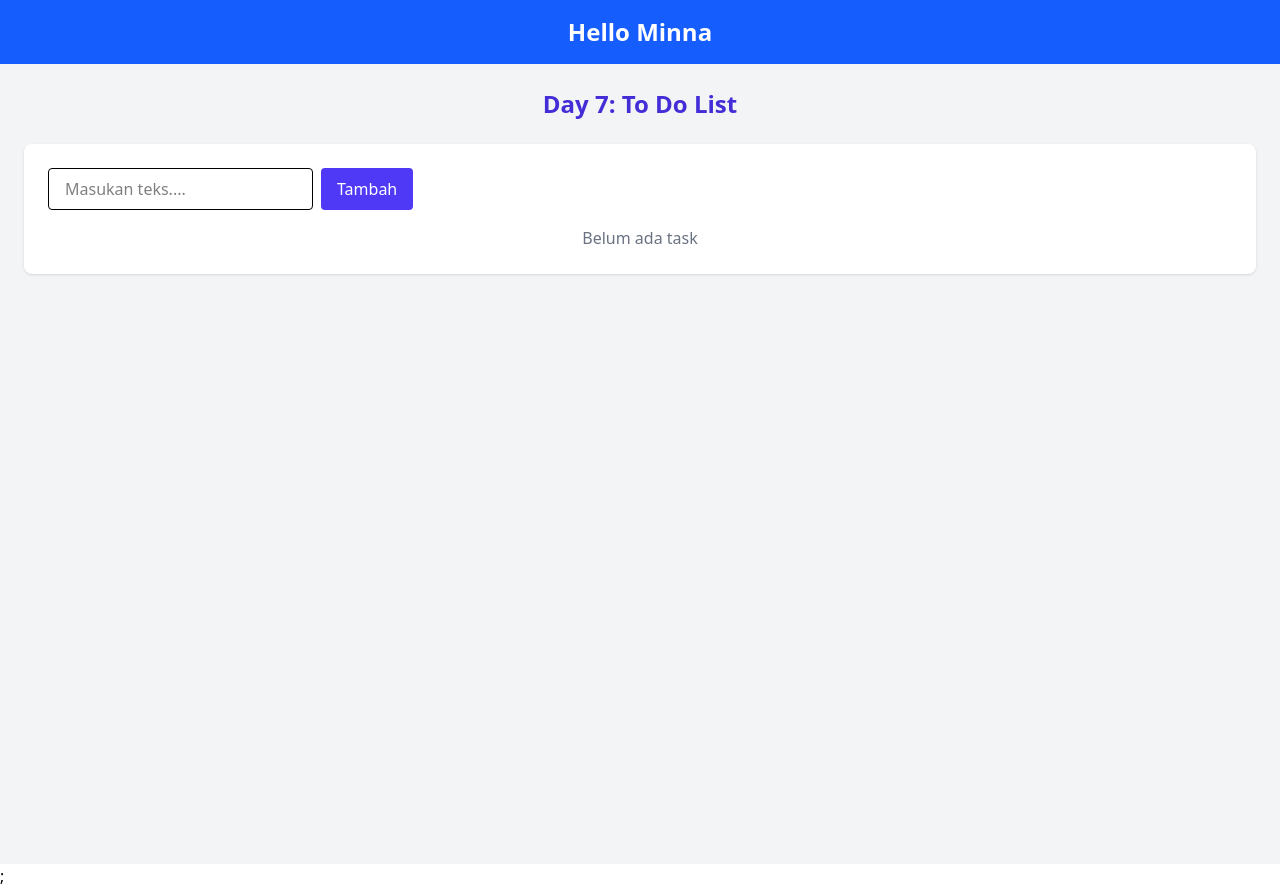
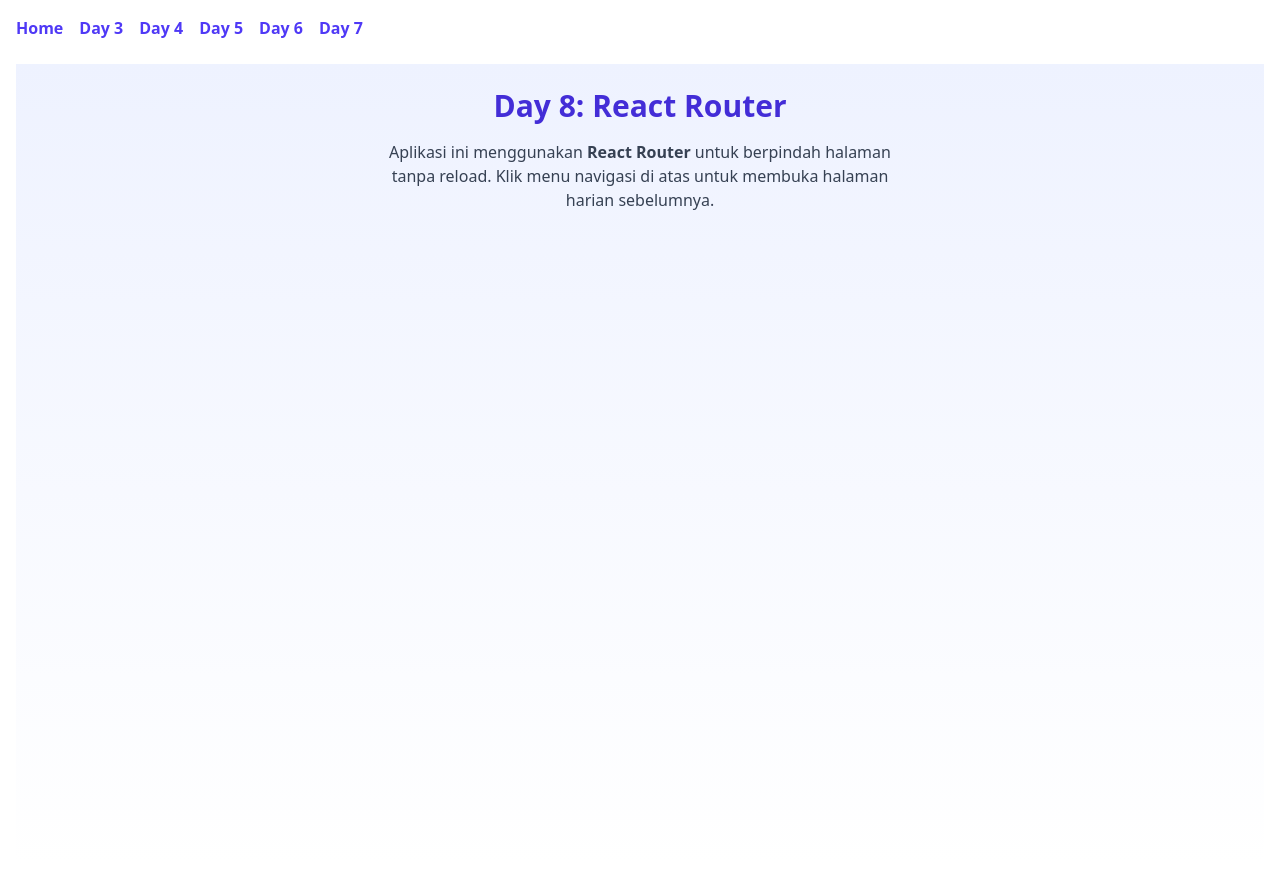
Before and after one commit to FakhriHH/one-day-one-react, a React (Vite) app: page / in a window 1280 px wide. Built offline with nearby package versions, Linux system fonts and the light colour scheme.

Commit message:
Day 08: React Router

```diff
--- a/package.json
+++ b/package.json
@@ -13,6 +13,7 @@
     "@tailwindcss/vite": "^4.1.11",
     "react": "^19.1.0",
     "react-dom": "^19.1.0",
+    "react-router-dom": "^7.6.3",
     "tailwindcss": "^4.1.11"
   },
   "devDependencies": {
--- a/src/App.jsx
+++ b/src/App.jsx
@@ -1,4 +1,6 @@
 import React from 'react'
+import { BrowserRouter, Routes, Route, Link } from "react-router-dom";
+
 import Header from './components/header';
 import Greeting from './components/greeting';
 import Day03State from './pages/Day03State';
@@ -6,13 +8,31 @@ import Day04Conditional from './pages/Day04Conditional';
 import Day05Reusable from './pages/Day05Reusable';
 import Day06Tailwind from './pages/Day06Tailwind';
 import Day07Todo from './pages/Day07Todo';
+import Day08Router from './pages/Day08Router';
 
 const App = () => {
   return (
-    <div>
-      <Header />
-        <Day07Todo />;
-    </div>
+    <BrowserRouter>
+      <div className="p-4">
+        <nav className="flex gap-4 mb-6 text-indigo-600 font-semibold">
+          <Link to="/">Home</Link>
+          <Link to="/day03">Day 3</Link>
+          <Link to="/day04">Day 4</Link>
+          <Link to="/day05">Day 5</Link>
+          <Link to="/day06">Day 6</Link>
+          <Link to="/day07">Day 7</Link>
+        </nav>
+
+        <Routes>
+          <Route path="/" element={<Day08Router />} />
+          <Route path="day03" element={<Day03State />} />
+          <Route path="day04" element={<Day04Conditional />} />
+          <Route path="day05" element={<Day05Reusable />} />
+          <Route path="day06" element={<Day06Tailwind />} />
+          <Route path="day07" element={<Day07Todo />} />
+        </Routes>
+      </div>
+    </BrowserRouter>
   );
 }
 
--- /dev/null
+++ b/src/pages/Day08Router.jsx
@@ -0,0 +1,15 @@
+function Day08Router() {
+    return (
+        <div className="min-h-screen p-6 bg-gradient-to-b from-indigo-50 to-white text-center">
+            <h1 className="text-3xl font-bold text-indigo-700 mb-4">
+                Day 8: React Router
+            </h1>
+            <p className="text-gray-700 max-w-lg mx-auto">
+                Aplikasi ini menggunakan <strong>React Router</strong> untuk berpindah halaman tanpa reload.
+                Klik menu navigasi di atas untuk membuka halaman harian sebelumnya.
+            </p>
+        </div>
+    );
+}
+
+export default Day08Router;
```
Also changed, not shown: 1 other file (tests, documents, lock files or other folders).
